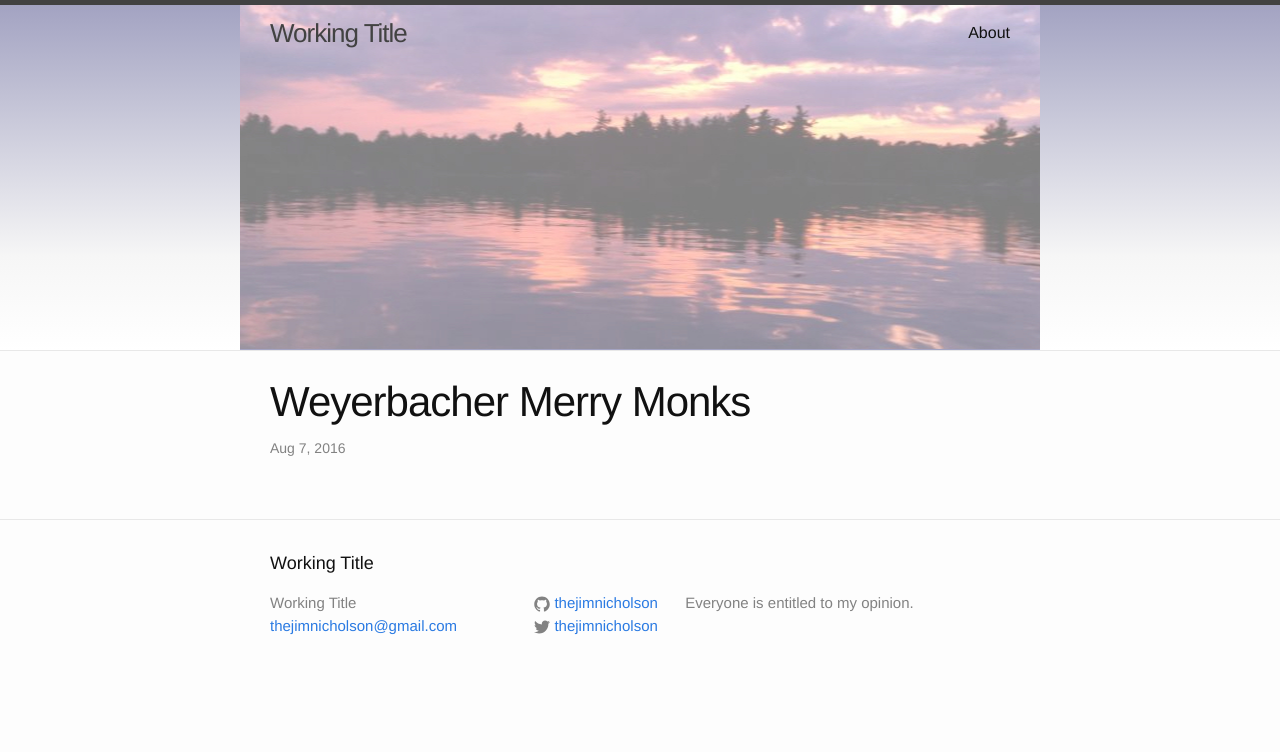
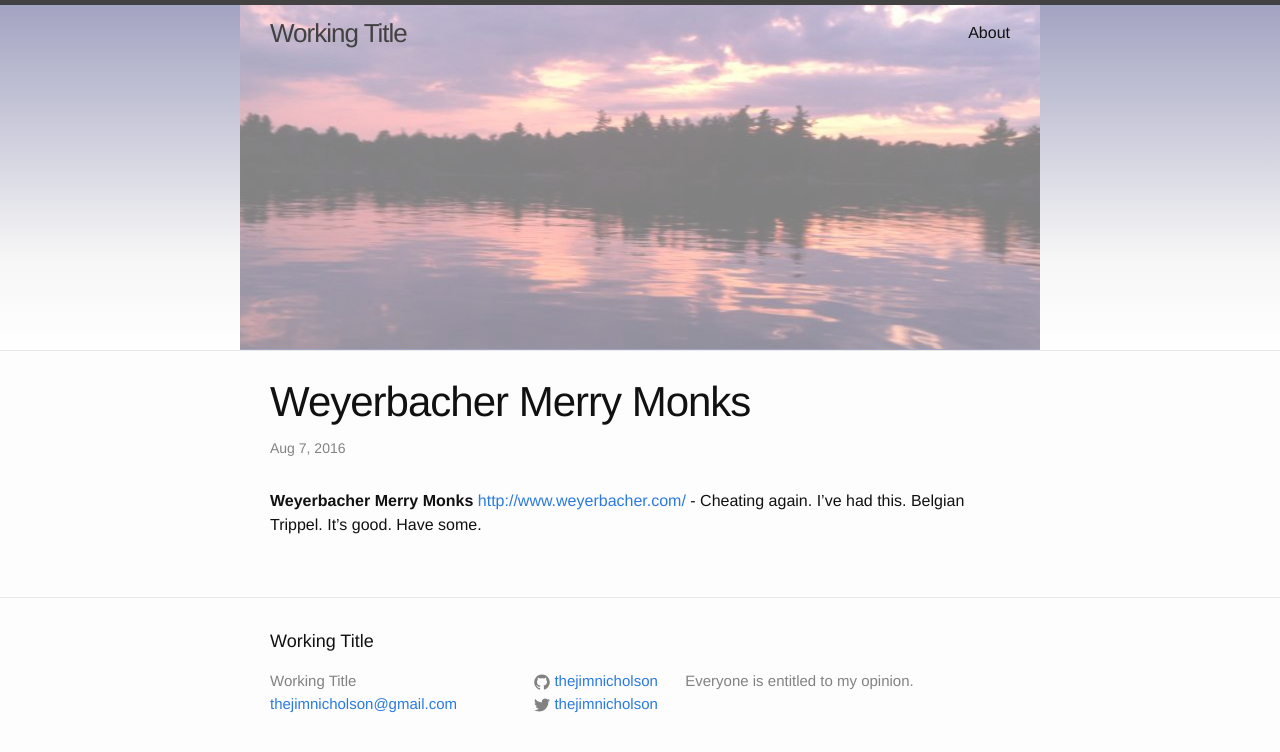
Before and after one commit to thejimnicholson/thejimnicholson.github.io, a Jekyll site: the page built from _posts/2016-08-07-weyerbacher-merry-monks.md, in a window 1280 px wide. Shown: the top 752 px of the page. Built offline with Jekyll 4.4.1, drawn with Linux system fonts in a browser that asks for light colours; Markdown is read by kramdown in place of the engine named in the settings.

Commit message:
- ‘_posts/.#2016-08-07-weyerbacher-merry-monks.md’ / ‘_posts/2016-08-07-weyerbacher-merry-monks.md’

```diff
--- a/_posts/2016-08-07-weyerbacher-merry-monks.md
+++ b/_posts/2016-08-07-weyerbacher-merry-monks.md
@@ -2,3 +2,5 @@
 layout: post
 title: Weyerbacher Merry Monks
 ---
+
+__Weyerbacher Merry Monks__ <http://www.weyerbacher.com/> - Cheating again. I've had this. Belgian Trippel. It's good. Have some.
```
Also changed, not shown: _posts/.#2016-08-07-weyerbacher-merry-monks.md (deleted, +0 -1 lines).
